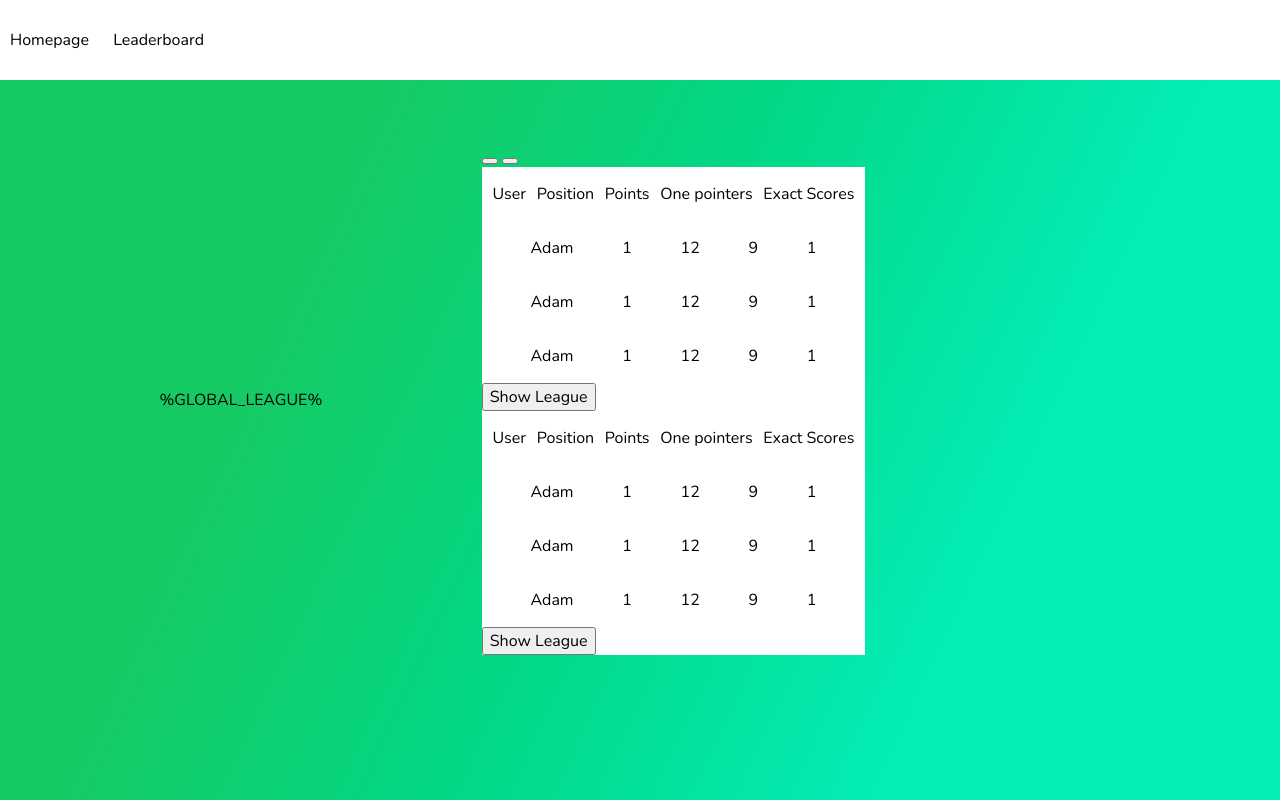
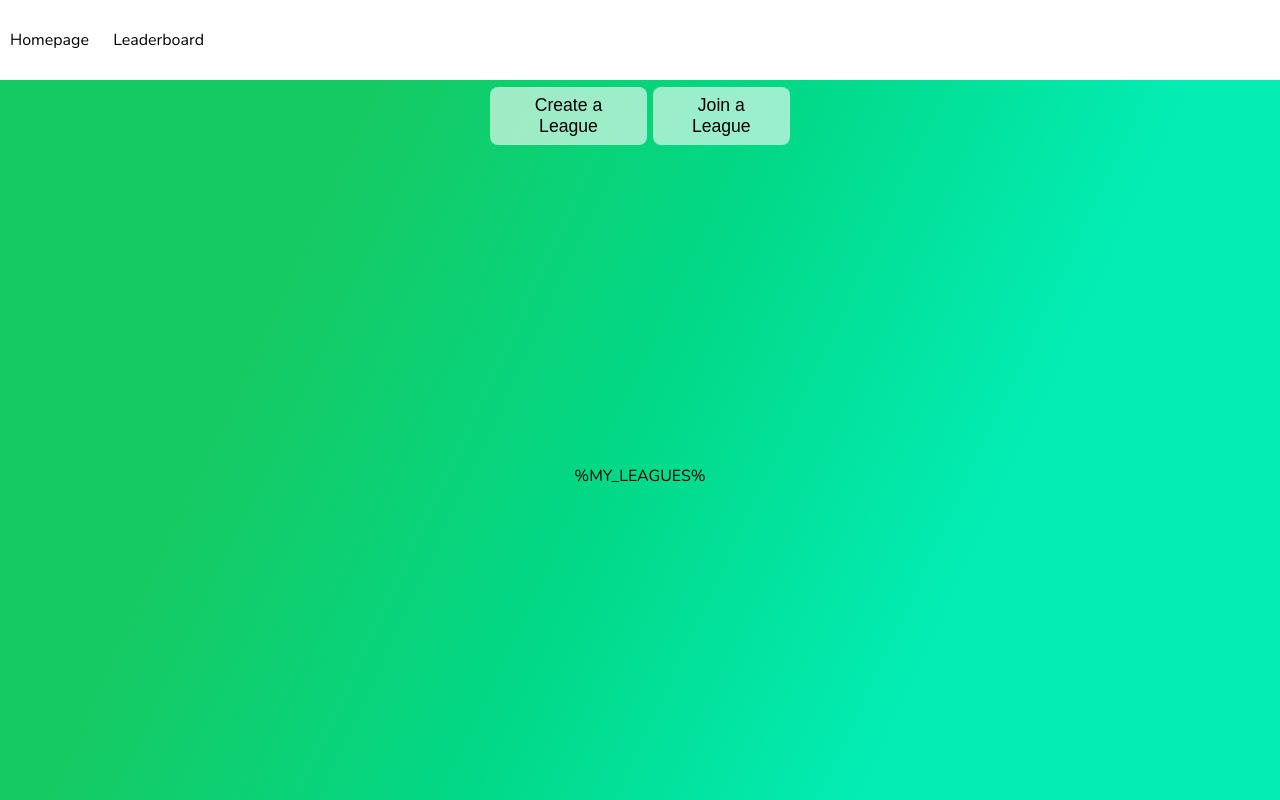
Before and after one commit to adammarszalek22/pl-website, a website: page public/my-leagues.html in a window 1280 px wide. Drawn offline with nearby package versions, Linux system fonts and the light colour scheme.

Commit message:
progress on the leagues page

```diff
--- a/package.json
+++ b/package.json
@@ -5,7 +5,7 @@
   "main": "server.js",
   "scripts": {
     "test": "echo \"Error: no test specified\" && exit 1",
-    "start": "node server.js"
+    "start": "nodemon server.js"
   },
   "author": "",
   "license": "ISC",
--- a/public/my-leagues.html
+++ b/public/my-leagues.html
@@ -10,87 +10,18 @@
 
     <nav class="navbar">
         <ul>
-            <li><a href="/my-leagues">Homepage</a></li>
+            <li><a href="/main">Homepage</a></li>
             <li><a href="/leaderboard">Leaderboard</a></li>
         </ul>
     </nav>
 
     <div class="main-leagues-container">
-        <div class="global-league">
-            %GLOBAL_LEAGUE%
+        <div class="league-buttons">
+            <button class="create-league">Create a League</button>
+            <button class="join-league">Join a League</button>
         </div>
-        <div class="other-leagues">
-            <div class="league-buttons">
-                <button class="create-league"></button>
-                <button class="join-league"></button>
-            </div>
-            <div class="my-leagues">
-
-                <div class="league-small">
-                    <div class="league-row league-headings">
-                        <p>User</p>
-                        <p>Position</p>
-                        <p>Points</p>
-                        <p>One pointers</p>
-                        <p>Exact Scores</p>
-                    </div>
-                    <div class="league-row league-leader">
-                        <p>Adam</p>
-                        <p>1</p>
-                        <p>12</p>
-                        <p>9</p>
-                        <p>1</p>
-                    </div>
-                    <div class="league-row league-second">
-                        <p>Adam</p>
-                        <p>1</p>
-                        <p>12</p>
-                        <p>9</p>
-                        <p>1</p>
-                    </div>
-                    <div class="league-row league-third">
-                        <p>Adam</p>
-                        <p>1</p>
-                        <p>12</p>
-                        <p>9</p>
-                        <p>1</p>
-                    </div>
-                    <button class="league-row show-league">Show League</button>
-                </div>
-
-                <div class="league-small">
-                    <div class="league-row league-headings">
-                        <p>User</p>
-                        <p>Position</p>
-                        <p>Points</p>
-                        <p>One pointers</p>
-                        <p>Exact Scores</p>
-                    </div>
-                    <div class="league-row league-leader">
-                        <p>Adam</p>
-                        <p>1</p>
-                        <p>12</p>
-                        <p>9</p>
-                        <p>1</p>
-                    </div>
-                    <div class="league-row league-second">
-                        <p>Adam</p>
-                        <p>1</p>
-                        <p>12</p>
-                        <p>9</p>
-                        <p>1</p>
-                    </div>
-                    <div class="league-row league-third">
-                        <p>Adam</p>
-                        <p>1</p>
-                        <p>12</p>
-                        <p>9</p>
-                        <p>1</p>
-                    </div>
-                    <button class="league-row show-league">Show League</button>
-                </div>
-
-            </div>
+        <div class="my-leagues">
+            %MY_LEAGUES%
         </div>
     </div>
 </body>
--- a/public/style.css
+++ b/public/style.css
@@ -118,6 +118,7 @@ nav {
     justify-content: left;
     align-items: center;
     width: 100%;
+    height: 10vh;
 }
 
 .main-container {
@@ -227,10 +228,6 @@ button.carousel-bar-item {
         height: 150vh;
     }
 
-    nav {
-        height: 10vh;
-    }
-
     .main-container {
         flex-direction: column;
         height: 150vh;
@@ -249,10 +246,6 @@ button.carousel-bar-item {
 
     body {
         height: 150vh;
-    }
-
-    nav {
-        height: 10vh;
     }
 
     .main-container {
@@ -274,10 +267,6 @@ button.carousel-bar-item {
         height: 100vh;
     }
 
-    nav {
-        height: 10vh;
-    }
-
     .main-container {
         flex-direction: row;
         height: 100vh;
@@ -296,10 +285,6 @@ button.carousel-bar-item {
 
     body {
         height: 100vh;
-    }
-
-    nav {
-        height: 10vh;
     }
 
     .main-container {
@@ -397,26 +382,96 @@ img.team-image {
 
 .main-leagues-container {
     display: flex;
+    flex-direction: column;
     align-items: center;
     justify-content: space-evenly;
     height: 100%;
     width: 100%;
+    padding-top: 10vh;
+}
+
+.global-league {
+    height: 100%;
+    width: 40%;
+}
+
+.league-buttons {
+    height: 10%;
+    display: flex;
+    justify-content: space-evenly;
+    align-items: center;
 }
 
 .my-leagues {
     display: flex;
     flex-wrap: wrap;
+    justify-content: space-evenly;
+    align-items: center;
     gap: 2%;
     width: 100%;
-    height: 100%;
+    height: 90%;
+    overflow: auto;
 }
 
 .league-small {
-    background-color: #fff;
-    width: 60%;
+    background-color: rgba(225, 232, 230, 0.6);
+    width: 25%;
+    min-width: 300px;
+    border-radius: 10px;
+    display: flex;
+    flex-direction: column;
+    justify-content: space-around;
+    padding: 10px;
+    padding-left: 3%;
+    padding-right: 3%;
+    box-shadow: 0 0 10px rgba(255, 255, 255, 0.1);
+}
+
+@media (max-width: 1100px) {
+
+    .league-small {
+        width: 70%;
+    }
+}
+
+.league-small > * > p {
+    font-size: 0.8rem;
+    text-align: center;
+    min-height: 1.1rem;
 }
 
 .league-row {
+    display: grid;
+    height: 100%;
+    grid-template-columns: repeat(5, 1fr);
+    align-items: center;
+}
+
+.league-row.league-headings {
+    display: grid;
+    grid-template-columns: repeat(5, 1fr);
+    border-bottom: 1px solid #6f7571;
+    font-weight: bold;
+}
+
+.show-league {
     display: flex;
-    justify-content: space-evenly;
+    justify-content: center;
+    align-items: center;
 }
+
+.show-league-button, .create-league, .join-league {
+    border: none;
+    background: rgba(255, 255, 255, 0.6);
+    border-radius: 8px;
+    padding: 8px 16px;
+    cursor: pointer;
+    transition: background-color 0.3s ease;
+    font-size: 1.1rem;
+    margin: 1%;
+    font-family: PremierSans-Bold, Arial, "Helvetica Neue", Helvetica, sans-seriff;
+}
+
+.show-league-button:hover, .create-league:hover, .join-league:hover{
+    background-color: rgba(255, 255, 255, 1);
+}
```
Also changed, not shown: controllers/page-controllers/leagues-controller.js (+43 -7 lines).
